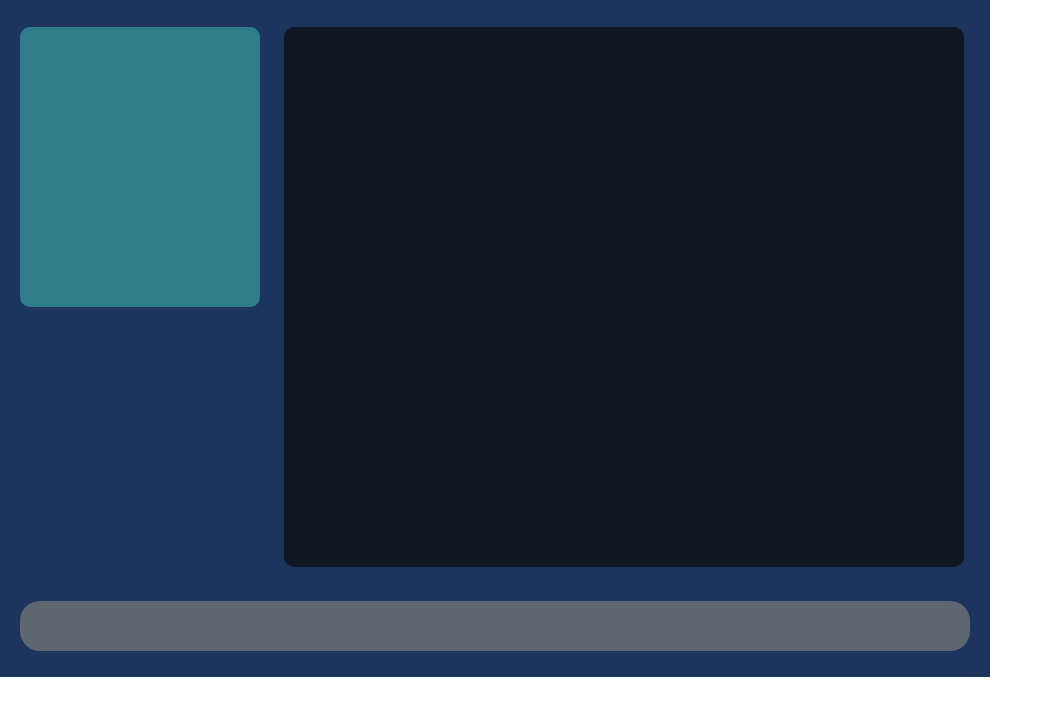
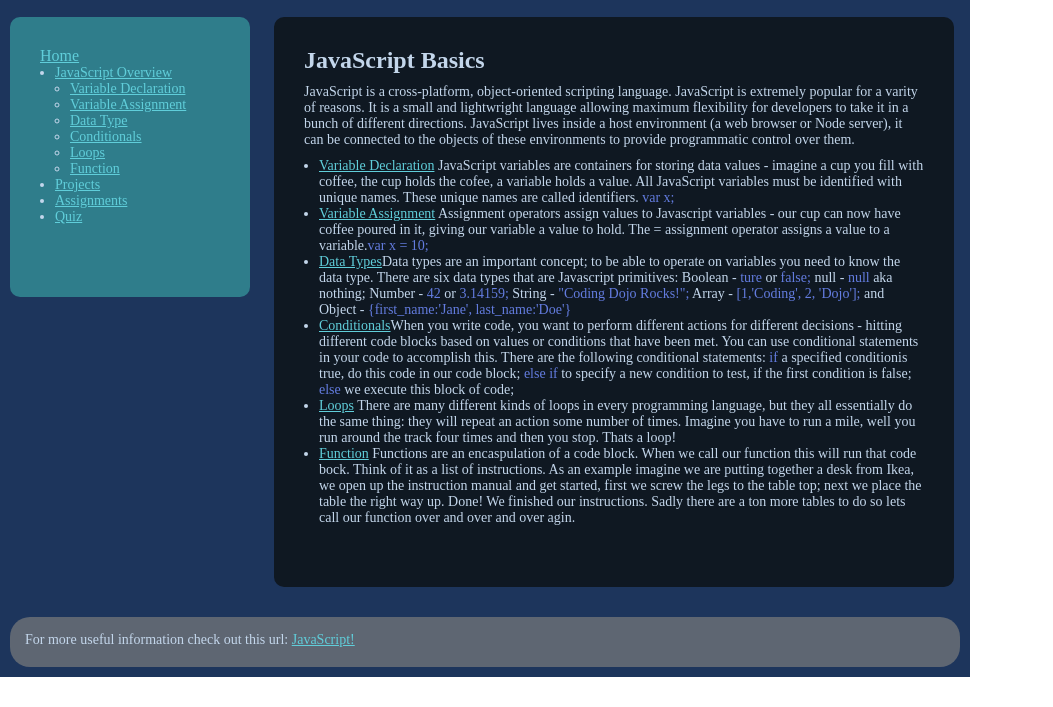
Before and after one commit to dzjchu/CodingDojoWeb, a plain HTML site: page Day 2 - 3:21/JavaScript Basics/index.html in a window 1280 px wide. Shown: the part 93-800 px from the top of the page, without its empty margins (0-1053 px from the left). Drawn offline with Linux system fonts and the light colour scheme; files whose address does not match are found by name.

Commit message:
Updated JavaScript Basic assignment: //Added content //Fixed styles

```diff
--- a/Day 2 - 3:21/JavaScript Basics/index.html
+++ b/Day 2 - 3:21/JavaScript Basics/index.html
@@ -9,10 +9,45 @@
 
 <body>
     <div id="warpper">
-        <div id="header"></div>
-        <div id="nav"></div>
-        <div id="body"></div>
-        <div id="footer"></div>
+        <div id="header">
+          <h1>JavaScript Basics</h1>
+        </div>
+        <div id="nav">
+          <div class="wordpadding">
+            <a href="www.google.com">Home</a>
+            <ul>
+              <li><a href="www.google.com">JavaScript Overview</a></li>
+              <ul>
+                <li><a href="www.google.com">Variable Declaration</a></li>
+                <li><a href="www.google.com">Variable Assignment</a></li>
+                <li><a href="www.google.com">Data Type</a></li>
+                <li><a href="www.google.com">Conditionals</a></li>
+                <li><a href="www.google.com">Loops</a></li>
+                <li><a href="www.google.com">Function</a></li>
+              </ul>
+              <li><a href="www.google.com">Projects</a></li>
+              <li><a href="www.google.com">Assignments</a></li>
+              <li><a href="www.google.com">Quiz</a></li>
+            </ul>
+          </div>
+        </div>
+        <div id="body">
+          <div class="wordpadding">
+          <h2>JavaScript Basics</h2>
+          <p>JavaScript is a cross-platform, object-oriented scripting language. JavaScript is extremely popular for a varity of reasons. It is a small and lightwright language allowing maximum flexibility for developers to take it in a bunch of different directions. JavaScript lives inside a host environment (a web browser or Node server), it can be connected to the objects of these environments to provide programmatic control over them.</p>
+          <ul>
+            <li><a href="www.google.com">Variable Declaration</a> JavaScript variables are containers for storing data values - imagine a cup you fill with coffee, the cup holds the cofee, a variable holds a value. All JavaScript variables must be identified with unique names. These unique names are called identifiers. <span class="highlight">var x;</span></li>
+            <li><a href="www.google.com">Variable Assignment</a> Assignment operators assign values to Javascript variables - our cup can now have coffee poured in it, giving our variable a value to hold. The = assignment operator assigns a value to a variable.<span class="highlight">var x = 10;</span></li>
+            <li><a href="www.google.com">Data Types</a>Data types are an important concept; to be able to operate on variables you need to know the data type. There are six data types that are Javascript primitives: Boolean - <span class="highlight">ture</span> or <span class="highlight">false;</span> null - <span class="highlight">null</span> aka nothing; Number - <span class="highlight">42</span> or <span class="highlight">3.14159;</span> String - <span class="highlight">"Coding Dojo Rocks!";</span> Array - <span class="highlight">[1,'Coding', 2, 'Dojo'];</span> and Object - <span class="highlight">{first_name:'Jane', last_name:'Doe'}</span></li>
+            <li><a href="www.google.com">Conditionals</a>When you write code, you want to perform different actions for different decisions - hitting different code blocks based on values or conditions that have been met. You can use conditional statements in your code to accomplish this. There are the following conditional statements: <span class="highlight">if</span> a specified conditionis true, do this code in our code block; <span class="highlight">else if</span> to specify a new condition to test, if the first condition is false; <span class="highlight">else</span> we execute this block of code;</li>
+            <li><a href="www.google.com">Loops</a> There are many different kinds of loops in every programming language, but they all essentially do the same thing: they will repeat an action some number of times. Imagine you have to run a mile, well you run around the track four times and then you stop. Thats a loop!</li>
+            <li><a href="www.google.com">Function</a> Functions are an encaspulation of a code block. When we call our function this will run that code bock. Think of it as a list of instructions. As an example imagine we are putting together a desk from Ikea, we open up the instruction manual and get started, first we screw the legs to the table top; next we place the table the right way up. Done! We finished our instructions. Sadly there are a ton more tables to do so lets call our function over and over and over agin.</li>
+          </ul>
+          </div>
+        </div>
+        <div id="footer">
+          <p>For more useful information check out this url: <a href="www.google.com">JavaScript!</a></p>
+        </div>
     </div>
 
   <script src="js/scripts.js"></script>
--- a/Day 2 - 3:21/JavaScript Basics/styles.css
+++ b/Day 2 - 3:21/JavaScript Basics/styles.css
@@ -8,8 +8,8 @@
 #warpper{
     background-color: #1d355c;
     width: 950px;
-    height: 730px;
-    padding:20px;
+    height: 750px;
+    padding:10px;
 
 }
 #header{
@@ -19,6 +19,13 @@
     margin: 0 auto;
     border-radius: 10px;
 }
+
+#header h1{
+    color: #c3d6eb;
+    font-size: 2em;
+    padding: 15px;
+}
+
 #nav{
     background-color: #2f7d8b;
     width: 240px;
@@ -32,7 +39,7 @@
 #body{
     background-color: #0f1822;
     width: 680px;
-    height: 540px;
+    height: 570px;
     display: inline-block;
     margin: 30px 0 0 20px;
     border-radius: 10px;
@@ -45,3 +52,49 @@
     border-radius: 20px;
     margin: 30px auto;
 }
+
+#footer p{
+    padding: 15px;
+    font-size: 14px;
+    color: #c3d6eb;
+}
+#footer a{
+    color: #60ceda;
+}
+
+.wordpadding{
+    display: block;
+    margin: 0 auto;
+    padding: 30px;
+}
+
+.wordpadding h2{
+    margin-bottom: 10px;
+    color: #c3d6eb;
+}
+
+.wordpadding p{
+    color: #c3d6eb;
+    margin-bottom: 10px;
+    font-size: 14px;
+}
+
+.wordpadding ul{
+    padding: 0 0 0 15px;
+    color: #c3d6eb;
+    font-weight: 200;
+    font-size: 14px;
+
+}
+
+.wordpadding li{
+        text-align: left;
+}
+
+.wordpadding a{
+    color:#60ceda;
+}
+
+.highlight{
+    color: #637cdf;
+}
```
